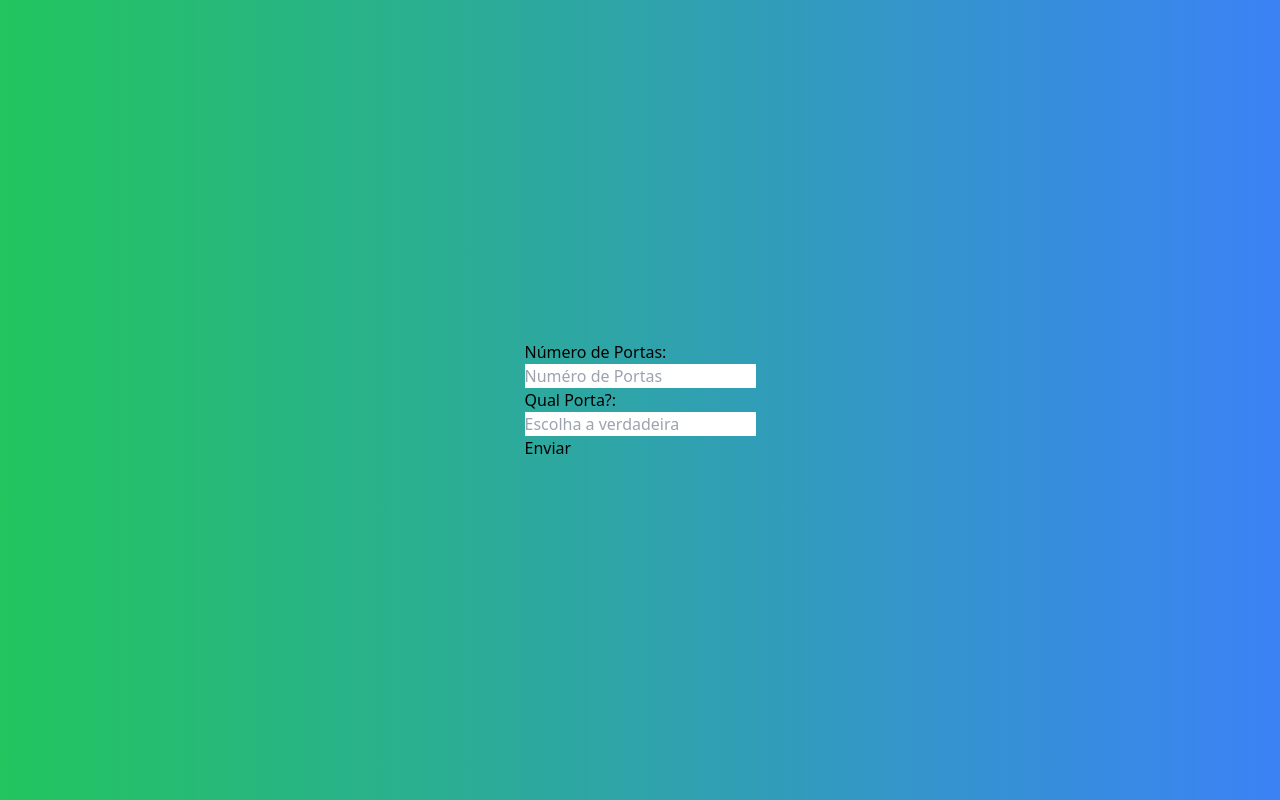
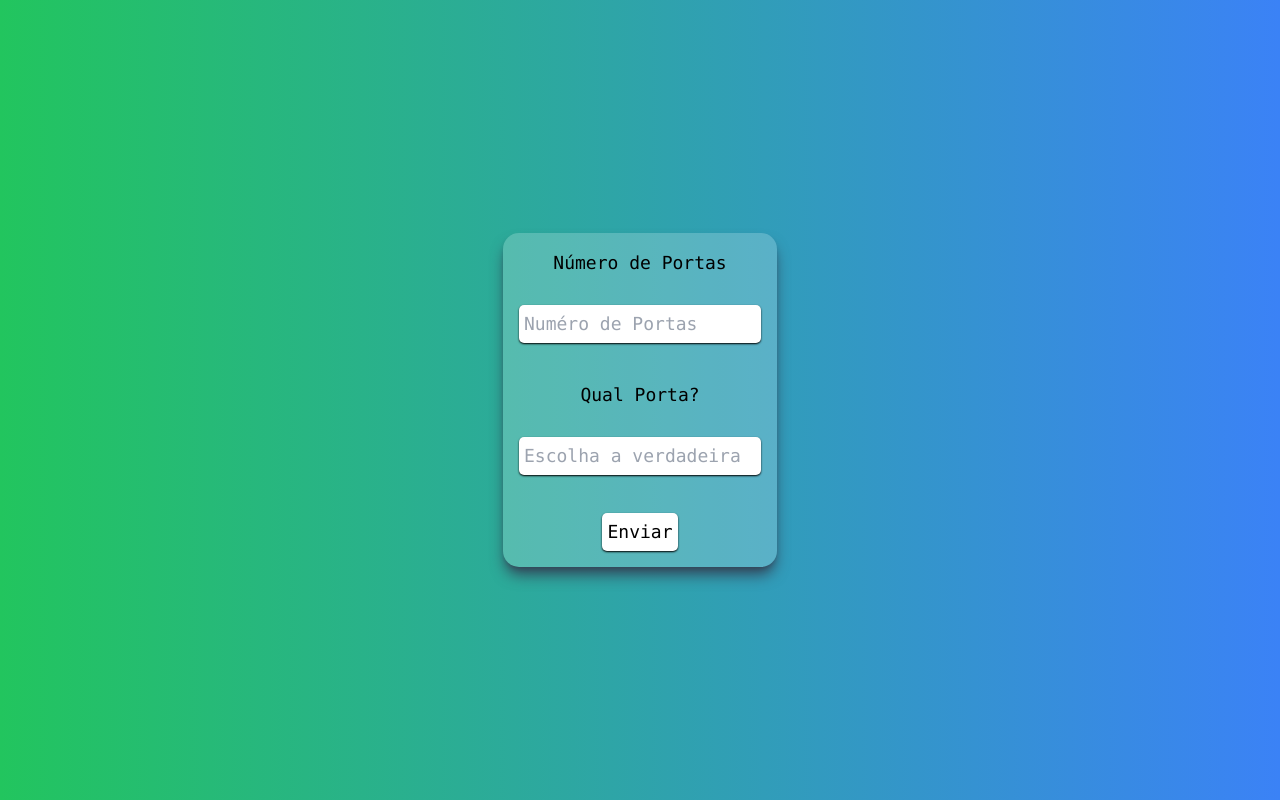
Before and after one commit to EduartePaiva/Desafio-Projeto-MontyHall-da-Cod3r, a Vue app in the folder monty-hall/: page / in a window 1280 px wide. Built offline with nearby package versions, Linux system fonts and the light colour scheme.

Commit message:
Projeto Finalizado
Finalizado o desafio

```diff
--- a/monty-hall/src/components/Porta.vue
+++ b/monty-hall/src/components/Porta.vue
@@ -1,16 +1,29 @@
 <template>
-    <div @click="AbrirPorta"
-        :class="portaAberta ? 'porta border-solid border-4 border-red-900 bg-black bg-opacity-50' : 'porta bg-amber-600 border-solid border-4 border-yellow-300'">
+    <div @click="selecionarPorta"
 
+        :class="`
+            porta border-solid border-4
+            ${estadoDaPorta === 'aberta' ? ' bg-black bg-opacity-50':'bg-amber-600 '}
+            ${portaSelecionada && estadoDaPorta !== 'aberta' ? 'border-yellow-300' : 'border-red-900'}
+        `">
 
-        <div v-if="!portaAberta" class=" numero text-yellow-300 select-none text-center mt-3 text-2xl font-bold">
+        <div v-if="estadoDaPorta !== 'aberta' "
+            :class="`
+                numero  select-none text-center mt-3 text-2xl font-bold
+                ${portaSelecionada ? 'text-yellow-300': 'text-red-900'}
+            `">
              {{ numPorta }}
         </div>
-        <div v-if="!portaAberta" class="macaneta bg-yellow-300 rounded-full ml-2"></div>
-        <Presente v-if="portaAberta && portaPremiada"/>
+        <div v-if="estadoDaPorta !== 'aberta'"  @click="AbrirPorta"
+            :class="`
+                macaneta  rounded-full ml-2
+                ${portaSelecionada ? 'bg-yellow-300' : 'bg-red-900'}
+            `"
+        />
+
+        <Presente v-if="estadoDaPorta === 'aberta' && portaPremiada"/>
         <div class="base bg-gray-300">
         </div>
-
     </div>
 </template>
 
@@ -27,16 +40,20 @@ export default defineComponent({
 
     data(){
         return {
-            portaAberta: false,
+            estadoDaPorta: 'padrao',
+            portaSelecionada: false
         }
     },
     methods: {
         AbrirPorta(){
-            if(!this.portaAberta){
-                this.portaAberta = true
-                console.log(this.portaPremiada)
+            if(this.estadoDaPorta !== 'aberta'){
+                this.estadoDaPorta = 'aberta'
                 this.$emit('diminuirNumPortas')
             }
+        },
+
+        selecionarPorta(){
+            if(this.estadoDaPorta !== 'aberta') this.portaSelecionada = !this.portaSelecionada
         }
     }
 })
@@ -44,6 +61,9 @@ export default defineComponent({
 
 <style lang="scss" scoped>
 
+.d-none{
+    display: none;
+}
 .portaEstaFechada{
     height: 180px;
     width: 100px;
--- a/monty-hall/src/main/Main.vue
+++ b/monty-hall/src/main/Main.vue
@@ -2,12 +2,19 @@
     <div role="main" class='tela-inicial p-8 bg-gradient-to-r from-green-500 to-blue-500'>
         <Overlay v-if="mensagemDeErro" @click="clickMensagemDeErro" :mensagemOverlay="mensagemDeErro"></Overlay>
 
-        <form :onSubmit="form" v-if="novoItem === 0">
-            <label for="numPortas">Número de Portas:</label><br>
-            <input type="number" id="numPortas" placeholder="Numéro de Portas"><br>
-            <label for="qualPorta">Qual Porta?:</label><br>
-            <input type="number" id="qualPorta" placeholder="Escolha a verdadeira"><br>
-            <input type="submit" value="Enviar">
+        <form
+            :onSubmit="form"
+            v-if="novoItem === 0"
+            :class="`
+                formulario flex flex-col p-4 bg-white bg-opacity-20
+                rounded-2xl shadow-lg shadow-slate-700 font-mono text-lg
+            `">
+
+            <label for="numPortas">Número de Portas</label><br>
+            <input class="shadow-sm shadow-black" type="number" id="numPortas" placeholder="Numéro de Portas"><br>
+            <label for="qualPorta">Qual Porta?</label><br>
+            <input class="shadow-sm shadow-black"  type="number" id="qualPorta" placeholder="Escolha a verdadeira"><br>
+            <input class="butao shadow-sm shadow-black hover:cursor-pointer"  type="submit" value="Enviar">
         </form>
 
         <div v-for="portas in novoItem" :key="portas">
@@ -92,6 +99,36 @@ export default defineComponent({
         gap: 32px;
         flex-wrap: wrap;
         overflow: auto;
+    }
+
+    .formulario{
+
+        align-items: center;
+
+        input{
+            background-color: white;
+            margin-bottom: 10px;
+            padding: 5px;
+            border-radius: 5px;
+        }
+        input:focus{
+            outline: none;
+            background-color: rgba(56, 92, 56, 0.201);
+            color: white;
+        }
+        input:focus::placeholder{
+            color: transparent;
+        }
+        .butao{
+            margin-bottom: 0px;
 
         }
+        .butao:hover{
+            background-color: rgba(56, 92, 56, 0.201);
+            color: white;
+        }
+    }
+
+
+
 </style>
```
Lines whose indentation alone changed are shown as unchanged.
